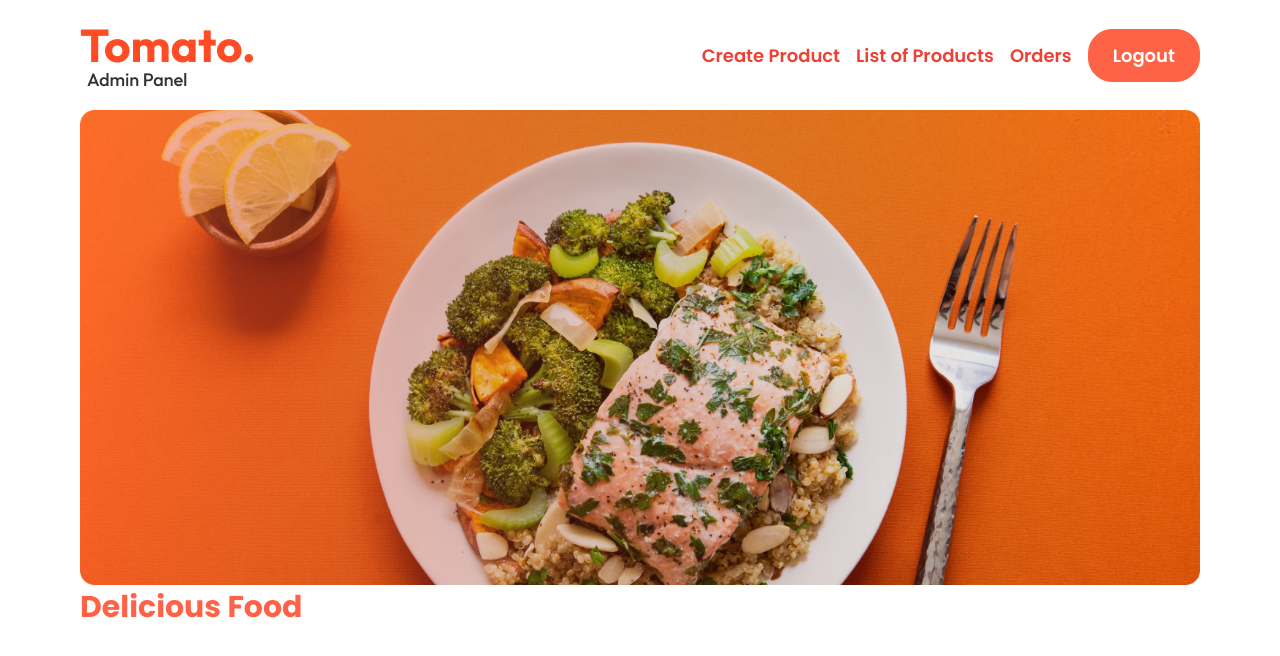
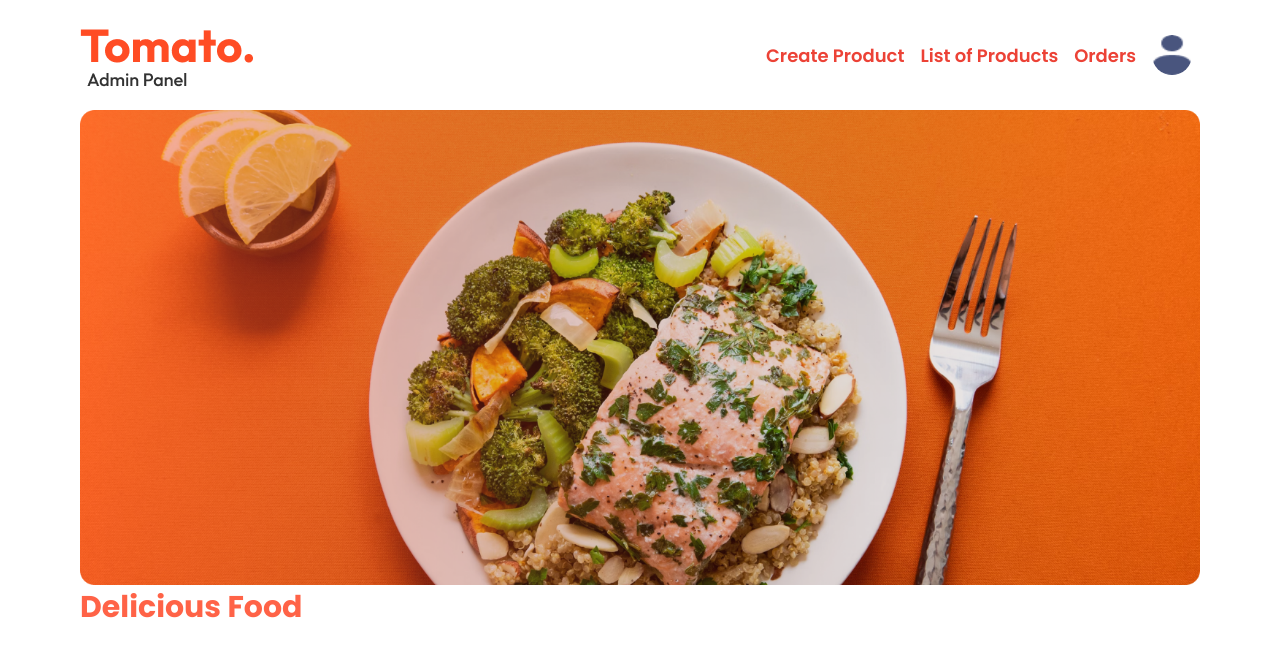
Before and after one commit to waqar-ahmad356/food-app-react, a React (Vite) app: page / in a window 1280 px wide. Shown: the top 656 px of the page. Built offline with nearby package versions, Linux system fonts and the light colour scheme; no server answers; sample sign-in values are in the browser's storage.

Commit message:
dev-mode

```diff
--- a/src/assets/assets.js
+++ b/src/assets/assets.js
@@ -11,6 +11,7 @@ import add_icon_green from './add_icon_green.png'
 import basket_icon from './basket_icon.png';
 import header_img from './header_img.png';
 import food1 from './food1.png'
+import profile_icon from './profile_icon.png'
 export const assets ={
     logo,
     add_icon,
@@ -24,5 +25,6 @@ export const assets ={
     add_icon_green,
     basket_icon,
     header_img,
-    food1
+    food1,
+    profile_icon
 }
--- a/src/components/FoodDisplay.jsx
+++ b/src/components/FoodDisplay.jsx
@@ -12,9 +12,9 @@ const FoodDisplay = () => {
     <div className='lg:px-[80px] md:px-[60px] sm:px-[40px] px-[16px]'>
         <h2 className='font-bold text-[tomato] text-[30px]'>Delicious Food</h2>
         <div className='grid md:grid-cols-3 sm:grid-cols-2 grid-cols-1 gap-6 mt-8'>
-            {foodlist.map((item,index)=>{
+            {foodlist.map((item)=>{
                 return(
-                        <FoodItems key={index} id={item._id} name={item.name}
+                        <FoodItems key={item._id} id={item._id} name={item.name}
                         description={item.description} price={item.price} image={item.image}/>
                 )
             })}
--- a/src/components/Login.jsx
+++ b/src/components/Login.jsx
@@ -49,6 +49,7 @@ const Login = () => {
 
       if (isLogin && data.token) {
         const token = localStorage.setItem("token", data.token);
+        localStorage.setItem("name",data.name)
         const decodedToken = jwtDecode(data.token);
         localStorage.setItem("role", decodedToken.role);
 
--- a/src/components/Navbar.jsx
+++ b/src/components/Navbar.jsx
@@ -1,99 +1,158 @@
-
-import React, { useState, useEffect, useContext } from "react";
+import React, { useState, useEffect, useContext, useRef } from "react";
 import { Link, useNavigate } from "react-router-dom";
 import logo from "../assets/logo.png";
-
- import logo_user from '../assets/logo-user.png'
+import logo_user from "../assets/logo-user.png";
 import { assets } from "../assets/assets";
 import { StoreContext } from "../Context/StoreContextProvider";
+
 
 const Navbar = () => {
   const [isLoggedIn, setIsLoggedIn] = useState(false);
   const [userRole, setUserRole] = useState(null);
+  const [isDropdownVisible, setIsDropdownVisible] = useState(false);
+
+  const dropdownRef = useRef(null);
   const navigate = useNavigate();
 
-  const {totalCartAmount}=useContext(StoreContext);
+  const { totalCartAmount } = useContext(StoreContext);
 
+  const token = localStorage.getItem("token");
+  const role = localStorage.getItem("role");
+  const username = localStorage.getItem("name"); // Assuming user's name is stored in localStorage
 
-  // Check localStorage for token and role on component mount
-  const token = localStorage.getItem("token");
-    const role=localStorage.getItem("role")
-
-
-
-   useEffect(()=>{
-
+  useEffect(() => {
     if (token && role) {
       setIsLoggedIn(true);
       setUserRole(role);
+
     }
-
-   },[token])
-
-
+  }, [token]);
 
   const handleLogout = () => {
     localStorage.removeItem("token");
     localStorage.removeItem("role");
+    localStorage.removeItem("name");
     setIsLoggedIn(false);
     setUserRole(null);
-    navigate("/login"); // Redirect to login page
+    navigate("/login");
   };
 
+  const toggleDropdown = () => {
+    setIsDropdownVisible((prev) => !prev);
+  };
+
+  // Close dropdown when clicking outside
+  useEffect(() => {
+    const handleClickOutside = (event) => {
+      if (dropdownRef.current && !dropdownRef.current.contains(event.target)) {
+        setIsDropdownVisible(false);
+      }
+    };
+    document.addEventListener("mousedown", handleClickOutside);
+    return () => {
+      document.removeEventListener("mousedown", handleClickOutside);
+    };
+  }, []);
+
   return (
-    <div className="px-[16px] sm:px-[40px] md:px-[60] lg:px-[80px] py-[16px] bg-white">
+    <div className="px-[16px] sm:px-[40px] md:px-[60px] lg:px-[80px] py-[16px] bg-white">
       <div className="flex items-center justify-between flex-wrap">
-      {
-        userRole==="buyer"?<img src={logo_user} alt="logo"/> :userRole==="admin"?<img src={logo} className="max-w-full h-auto" alt="logo" />:<img src={logo_user} alt="logo"/>
-      }
+        {/* Logo */}
+        {userRole === "buyer" ? (
+          <Link to="/"><img src={logo_user} className="cursor-pointer" alt="logo" /></Link>
+        ) : userRole === "admin" ? (
+          <img src={logo} className="max-w-full h-auto" alt="logo" />
+        ) : (
+          <img src={logo_user} alt="logo" />
+        )}
 
-
-
+        {/* Navigation Links */}
         <ul className="flex items-center list-none gap-4">
           {!isLoggedIn ? (
             <li>
-              <Link to="/login" className="px-6 py-3 font-semibold text-[18px] rounded-3xl bg-[tomato] border border-[tomato] hover:bg-white hover:text-[tomato] text-white">Login</Link>
+              <Link
+                to="/login"
+                className="px-6 py-3 font-semibold text-[18px] rounded-3xl bg-[tomato] border border-[tomato] hover:bg-white hover:text-[tomato] text-white"
+              >
+                Login
+              </Link>
             </li>
           ) : (
             <>
-              {/* Conditional rendering of navigation links based on userRole */}
+              {/* Conditional rendering based on userRole */}
               {userRole === "buyer" && (
                 <>
                   <li>
-                <Link to="/myorders" className="font-semibold sm:text-[18px] text-[12px]  text-[#ec4236]">My Orders</Link>
+                    <Link
+                      to="/myorders"
+                      className="font-semibold sm:text-[18px] text-[12px] text-[#ec4236]"
+                    >
+                      My Orders
+                    </Link>
                   </li>
                   <li>
-                <div className='relative'> {/* Container for basket icon */}
-          <Link to='/cart'> {/* Link to cart page */}
-            <img src={assets.basket_icon} alt=''></img> {/* Basket icon */}
+                    <div className="relative">
+                      <Link to="/cart">
+                        <img src={assets.basket_icon} alt="Cart" />
                       </Link>
-          <div className={totalCartAmount() === 0 ? "" : "absolute min-w-[10px] min-h-[10px] bg-[#e02424] rounded-[5px] top-[-7px] right-[-7px]"}></div> {/* Dot indicator for items in the cart */}
+                      {totalCartAmount() !== 0 && (
+                        <div className="absolute min-w-[10px] min-h-[10px] bg-[#e02424] rounded-[5px] top-[-7px] right-[-7px]" />
+                      )}
                     </div>
-
                   </li>
                 </>
               )}
               {userRole === "admin" && (
                 <>
-
                   <li>
-                    <Link to="/create-product" className="font-semibold sm:text-[18px] text-[12px]  text-[#ec4236]">Create Product</Link>
+                    <Link
+                      to="/create-product"
+                      className="font-semibold sm:text-[18px] text-[12px] text-[#ec4236]"
+                    >
+                      Create Product
+                    </Link>
                   </li>
                   <li>
-                    <Link to="/list-products" className="font-semibold sm:text-[18px] text-[12px] text-[#ec4236]">List of Products</Link>
+                    <Link
+                      to="/list-products"
+                      className="font-semibold sm:text-[18px] text-[12px] text-[#ec4236]"
+                    >
+                      List of Products
+                    </Link>
                   </li>
                   <li>
-                    <Link to="/order-list" className="font-semibold sm:text-[18px] text-[12px] text-[#ec4236]">Orders</Link>
+                    <Link
+                      to="/order-list"
+                      className="font-semibold sm:text-[18px] text-[12px] text-[#ec4236]"
+                    >
+                      Orders
+                    </Link>
                   </li>
                 </>
               )}
-              <li>
+              {/* Profile Dropdown */}
+              <li className="relative" ref={dropdownRef}>
+                <div
+                  className="flex items-center gap-2 cursor-pointer"
+                  onClick={toggleDropdown}
+                >
+                  <img
+                    src={assets.profile_icon}
+                    alt="User"
+                    className="w-[40px] h-[40px] rounded-full"
+                  />
+                  <span className="font-semibold">{username}</span>
+                </div>
+                {isDropdownVisible && (
+                  <div className="absolute right-0 mt-1 w-40 bg-white text-black rounded shadow-lg z-20">
                     <button
                       onClick={handleLogout}
-                  className="px-6 py-3 font-semibold text-[18px] rounded-3xl bg-[tomato] border border-[tomato] hover:bg-white hover:text-[tomato] text-white"
+                      className="block w-full text-left px-4 py-2 hover:bg-[tomato]"
                     >
                       Logout
                     </button>
+                  </div>
+                )}
               </li>
             </>
           )}
```
Also changed, not shown: src/Context/StoreContextProvider.jsx (+25 -14 lines). Lines whose indentation alone changed are shown as unchanged.
